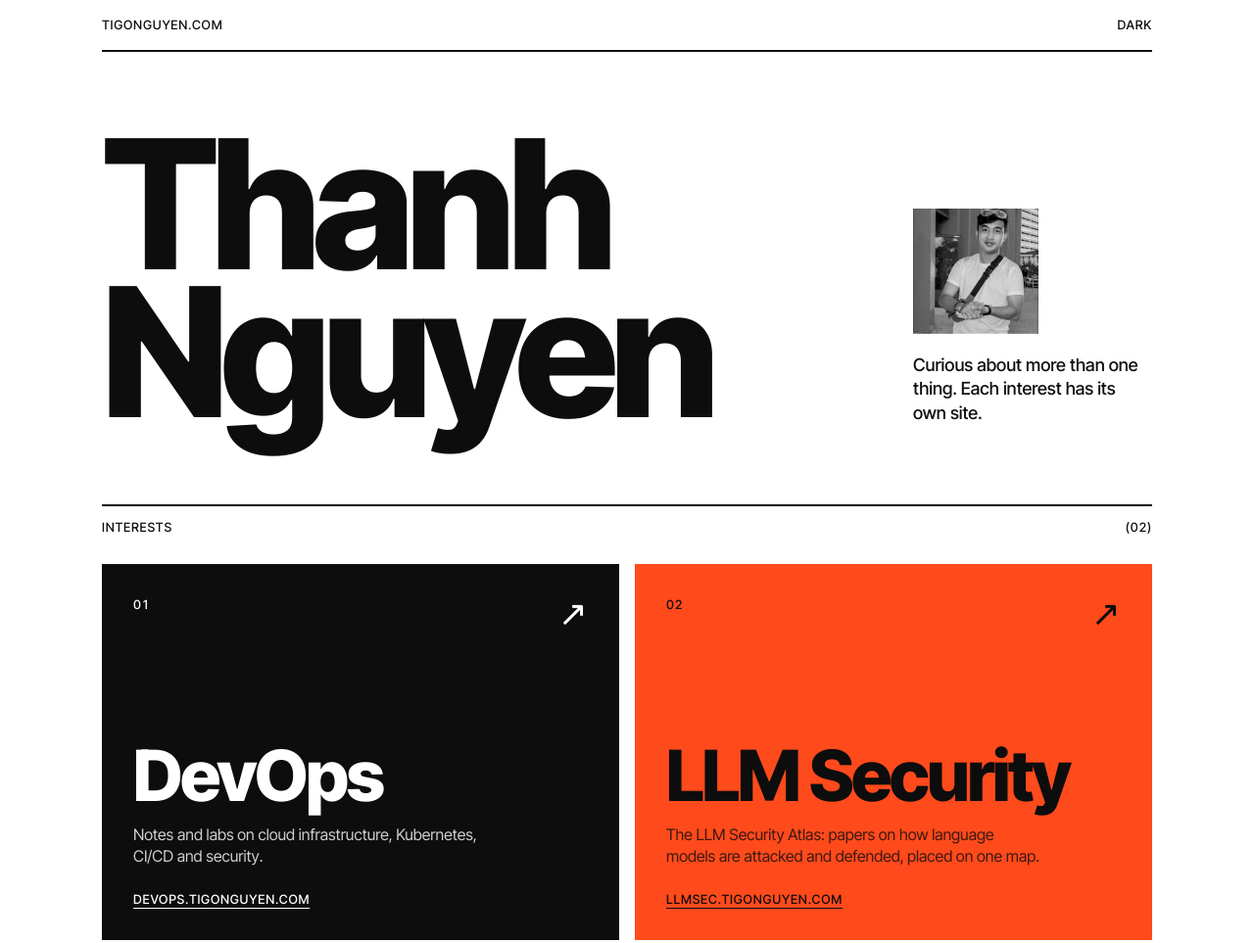
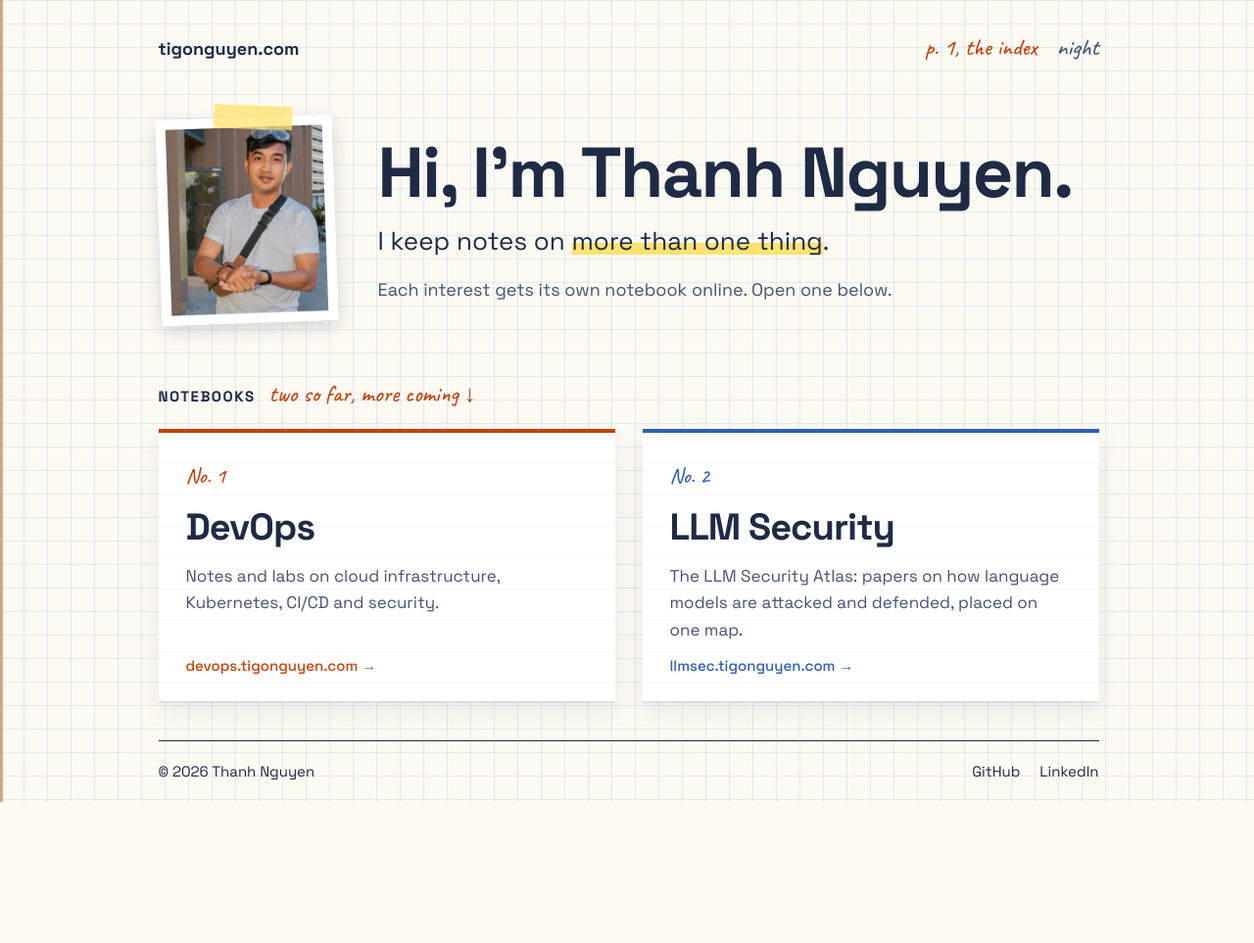
Before and after one commit to tigonguyen/tigonguyen, an Astro site: page / in a window 1280 px wide. Shown: the top 963 px of the page at 98% size. After the commit the page ends 819 px from the top, so only its background shows below. Built offline with nearby package versions, Linux system fonts and the light colour scheme; Astro itself is replaced by a stand-in of ours.

Commit message:
feat: redesign landing page as a field notebook

```diff
--- a/src/layouts/Base.astro
+++ b/src/layouts/Base.astro
@@ -8,7 +8,7 @@ interface Props {
 
 const {
   title = 'Thanh Nguyen',
-  description = 'Thanh Nguyen writes about DevOps and LLM security.',
+  description = 'Thanh Nguyen keeps notes on DevOps and LLM security.',
 } = Astro.props;
 const canonical = new URL(Astro.url.pathname, Astro.site);
 ---
@@ -29,7 +29,7 @@ const canonical = new URL(Astro.url.pathname, Astro.site);
     <link rel="preconnect" href="https://fonts.gstatic.com" crossorigin />
     <link
       rel="stylesheet"
-      href="https://fonts.googleapis.com/css2?family=Inter+Tight:wght@400;500;600;800&display=swap"
+      href="https://fonts.googleapis.com/css2?family=Caveat:wght@500;700&family=Space+Grotesk:wght@400;500;700&display=swap"
     />
     <script is:inline>
       (function () {
@@ -40,24 +40,32 @@ const canonical = new URL(Astro.url.pathname, Astro.site);
       })();
     </script>
   </head>
-  <body class="min-h-screen">
-    <div class="mx-auto flex min-h-screen max-w-6xl flex-col px-5 sm:px-10">
-      <header class="flex items-center justify-between border-b-2 border-fg py-4">
-        <a href="/" class="label">tigonguyen.com</a>
-        <button id="theme-toggle" type="button" class="label underline-offset-4 hover:underline" aria-label="Toggle dark mode">
-          <span class="dark:hidden">Dark</span><span class="hidden dark:inline">Light</span>
-        </button>
+  <body class="min-h-screen border-l-[3px] border-[var(--margin)]">
+    <div class="mx-auto flex min-h-screen max-w-5xl flex-col px-5 sm:px-8">
+      <header class="flex flex-wrap items-baseline justify-between gap-4 pt-8 pb-4">
+        <a href="/" class="text-lg font-bold">tigonguyen.com</a>
+        <div class="flex items-baseline gap-5">
+          <span class="font-hand text-2xl text-red">p. 1, the index</span>
+          <button
+            id="theme-toggle"
+            type="button"
+            class="font-hand text-2xl text-soft underline-offset-4 hover:text-ink hover:underline"
+            aria-label="Toggle dark mode"
+          >
+            <span class="dark:hidden">night</span><span class="hidden dark:inline">day</span>
+          </button>
+        </div>
       </header>
 
-      <main class="flex-1">
+      <main class="flex-1 py-10">
         <slot />
       </main>
 
-      <footer class="label flex flex-wrap items-center justify-between gap-3 border-t-2 border-fg py-5">
+      <footer class="flex flex-wrap items-center justify-between gap-3 border-t-[1.5px] border-ink py-5 text-[15px]">
         <span>© {new Date().getFullYear()} Thanh Nguyen</span>
-        <span class="flex gap-6">
-          <a href="https://github.com/tigonguyen" class="underline-offset-4 hover:underline">GitHub</a>
-          <a href="https://www.linkedin.com/in/thanh-nguyen-656853156/" class="underline-offset-4 hover:underline">LinkedIn</a>
+        <span class="flex gap-5">
+          <a href="https://github.com/tigonguyen" class="hover:text-red">GitHub</a>
+          <a href="https://www.linkedin.com/in/thanh-nguyen-656853156/" class="hover:text-red">LinkedIn</a>
         </span>
       </footer>
     </div>
--- a/src/pages/404.astro
+++ b/src/pages/404.astro
@@ -3,9 +3,9 @@ import Base from '../layouts/Base.astro';
 ---
 
 <Base title="Not found · Thanh Nguyen">
-  <section class="py-16 md:py-24">
-    <h1 class="text-[clamp(5rem,22vw,14rem)] leading-[0.8] font-extrabold tracking-[-0.05em]">404</h1>
-    <p class="mt-8 text-2xl font-medium">This page doesn't exist.</p>
-    <a href="/" class="label mt-6 inline-block underline underline-offset-4">Back to tigonguyen.com ↗</a>
+  <section class="flex flex-col gap-4 py-10">
+    <p class="font-hand text-3xl text-red">this page is torn out</p>
+    <h1 class="text-5xl font-bold tracking-tight">404</h1>
+    <p class="text-lg text-soft">There's nothing here. <a href="/" class="mark font-medium text-ink">Back to the index</a>.</p>
   </section>
 </Base>
--- a/src/pages/index.astro
+++ b/src/pages/index.astro
@@ -3,99 +3,90 @@ import { Image } from 'astro:assets';
 import Base from '../layouts/Base.astro';
 import avatar from '../assets/avatar.jpg';
 
-interface Field {
+interface Notebook {
   name: string;
   href: string;
   host: string;
   text: string;
-  /** Block colour: ink (black/white) or the orange accent. */
-  tone: 'ink' | 'accent';
-  /** Set true to keep an interest off the page for now. */
+  /** Pen colour for the card's top edge and labels. */
+  pen: 'red' | 'blue' | 'green';
+  /** Set true to keep a notebook off the page for now. */
   hidden?: boolean;
 }
 
-const fields: Field[] = [
+const notebooks: Notebook[] = [
   {
     name: 'DevOps',
     href: 'https://devops.tigonguyen.com',
     host: 'devops.tigonguyen.com',
     text: 'Notes and labs on cloud infrastructure, Kubernetes, CI/CD and security.',
-    tone: 'ink',
+    pen: 'red',
   },
   {
     name: 'LLM Security',
     href: 'https://llmsec.tigonguyen.com',
     host: 'llmsec.tigonguyen.com',
     text: 'The LLM Security Atlas: papers on how language models are attacked and defended, placed on one map.',
-    tone: 'accent',
+    pen: 'blue',
   },
   {
     name: 'Học Nhi Tri',
     href: 'https://tigonguyen.substack.com',
     host: 'tigonguyen.substack.com',
     text: 'My Substack, in Vietnamese.',
-    tone: 'ink',
+    pen: 'green',
     hidden: true,
   },
 ];
 
-const shown = fields.filter((f) => !f.hidden);
-const tones = {
-  ink: 'bg-fg text-bg',
-  accent: 'bg-accent text-on-accent',
+const shown = notebooks.filter((n) => !n.hidden);
+const pens = {
+  red: { edge: 'border-t-red', text: 'text-red' },
+  blue: { edge: 'border-t-blue', text: 'text-blue' },
+  green: { edge: 'border-t-green', text: 'text-green' },
 };
+const counts = ['', 'one so far', 'two so far', 'three so far', 'four so far'];
 ---
 
 <Base>
-  <section class="grid gap-10 py-12 md:grid-cols-12 md:gap-8 md:py-20">
-    <h1 class="text-[clamp(4.25rem,16vw,11.5rem)] leading-[0.82] font-extrabold tracking-[-0.045em] md:col-span-9">
-      Thanh<br />Nguyen
-    </h1>
-    <div class="flex flex-row items-end gap-5 md:col-span-3 md:flex-col md:items-start md:justify-end">
+  <section class="mb-14 flex flex-wrap items-center gap-11">
+    <div class="relative flex-none -rotate-2">
       <Image
         src={avatar}
         alt="Thanh Nguyen"
-        width={256}
-        height={256}
+        width={360}
+        height={420}
         loading="eager"
-        class="size-24 object-cover grayscale contrast-125 transition duration-300 hover:grayscale-0 md:size-32"
+        class="block h-[210px] w-[180px] border-[10px] border-card object-cover shadow-[0_6px_18px_rgba(31,42,68,0.18)]"
       />
-      <p class="text-lg leading-snug font-medium">
-        Curious about more than one thing. Each interest has its own site.
-      </p>
+      <span aria-hidden="true" class="absolute -top-3 left-[60px] h-6 w-20 rotate-[4deg] bg-[rgba(255,227,110,0.75)]"></span>
+    </div>
+    <div class="flex min-w-0 flex-[1_1_480px] flex-col gap-4">
+      <h1 class="text-5xl leading-[1.02] font-bold tracking-tight sm:text-[72px]">Hi, I'm Thanh Nguyen.</h1>
+      <p class="text-2xl leading-snug sm:text-[26px]">I keep notes on <span class="mark">more than one thing</span>.</p>
+      <p class="max-w-xl text-lg leading-relaxed text-soft">Each interest gets its own notebook online. Open one below.</p>
     </div>
   </section>
 
-  <section aria-labelledby="interests" class="pb-16 md:pb-24">
-    <div class="label flex justify-between border-t-2 border-fg py-3">
-      <h2 id="interests">Interests</h2>
-      <span>({String(shown.length).padStart(2, '0')})</span>
+  <section aria-labelledby="notebooks" class="flex flex-col gap-5">
+    <div class="flex flex-wrap items-baseline gap-3.5">
+      <h2 id="notebooks" class="text-[15px] font-bold tracking-[0.1em] uppercase">Notebooks</h2>
+      <span class="font-hand text-2xl text-red">{counts[shown.length] ?? `${shown.length} so far`}, more coming ↓</span>
     </div>
-
-    <ul class="mt-4 grid gap-4 md:grid-cols-2">
-      {shown.map((f, i) => (
+    <ul class="grid gap-7 md:grid-cols-2">
+      {shown.map((n, i) => (
         <li>
           <a
-            href={f.href}
+            href={n.href}
             class:list={[
-              'group flex min-h-80 flex-col justify-between p-6 transition-transform duration-200 hover:-translate-y-1 sm:min-h-96 sm:p-8',
-              tones[f.tone],
+              'ruled flex h-full flex-col gap-3 border-t-4 bg-card px-7 pt-7 pb-6 shadow-[0_2px_0_rgba(31,42,68,0.08),0_10px_24px_rgba(31,42,68,0.08)] transition-transform hover:-translate-y-1',
+              pens[n.pen].edge,
             ]}
           >
-            <div class="flex items-start justify-between">
-              <span class="label">{String(i + 1).padStart(2, '0')}</span>
-              <span
-                class="text-4xl leading-none transition-transform duration-200 group-hover:translate-x-1 group-hover:-translate-y-1"
-                aria-hidden="true"
-              >
-                ↗
-              </span>
-            </div>
-            <div>
-              <h3 class="text-[clamp(2.75rem,6vw,4.5rem)] leading-[0.9] font-extrabold tracking-[-0.035em]">{f.name}</h3>
-              <p class="mt-4 max-w-sm text-base leading-snug opacity-80">{f.text}</p>
-              <p class="label mt-6 underline underline-offset-4">{f.host}</p>
-            </div>
+            <span class:list={['font-hand text-[22px]', pens[n.pen].text]}>No. {i + 1}</span>
+            <span class="text-[38px] leading-tight font-bold tracking-tight">{n.name}</span>
+            <span class="text-[17px] leading-relaxed text-soft">{n.text}</span>
+            <span class:list={['mt-auto text-[15px] font-medium', pens[n.pen].text]}>{n.host} →</span>
           </a>
         </li>
       ))}
--- a/src/styles/global.css
+++ b/src/styles/global.css
@@ -2,49 +2,69 @@
 
 @custom-variant dark (&:where(.dark, .dark *));
 
-/* Swiss-style palette: ink, paper and one signal colour. Swapped as a whole in dark mode. */
+/* Field notebook: graph paper, navy ink, red-pen accent, yellow marker. */
 :root {
-  --bg: #ffffff;
-  --fg: #0d0d0d;
-  --muted: #6b6b6b;
-  --accent: #ff4a1c;
-  --on-accent: #0d0d0d;
+  --paper: #fbfaf3;
+  --grid: rgba(64, 120, 200, 0.13);
+  --ink: #1f2a44;
+  --soft: #475275;
+  --card: #ffffff;
+  --mark: #ffe36e;
+  --margin: rgba(194, 65, 12, 0.45);
+  --red: #c2410c;
+  --blue: #2f5fb3;
+  --green: #2f7d4f;
 }
+/* Night notebook: navy paper, faint grid, lighter pens. */
 .dark {
-  --bg: #1b1b1b;
-  --fg: #f1f0ec;
-  --muted: #a3a3a3;
-  --accent: #ff6a3d;
-  --on-accent: #0d0d0d;
+  --paper: #1c2230;
+  --grid: rgba(150, 180, 230, 0.09);
+  --ink: #e9edf5;
+  --soft: #b4bdd1;
+  --card: #252c3c;
+  --mark: rgba(255, 227, 110, 0.35);
+  --margin: rgba(240, 138, 93, 0.5);
+  --red: #f08a5d;
+  --blue: #86aaf0;
+  --green: #71c493;
 }
 
 @theme inline {
-  --color-bg: var(--bg);
-  --color-fg: var(--fg);
-  --color-muted: var(--muted);
-  --color-accent: var(--accent);
-  --color-on-accent: var(--on-accent);
+  --color-paper: var(--paper);
+  --color-ink: var(--ink);
+  --color-soft: var(--soft);
+  --color-card: var(--card);
+  --color-red: var(--red);
+  --color-blue: var(--blue);
+  --color-green: var(--green);
 }
 
 @theme {
-  --font-sans: "Inter Tight", ui-sans-serif, system-ui, sans-serif;
+  --font-sans: "Space Grotesk", ui-sans-serif, system-ui, sans-serif;
+  --font-hand: "Caveat", "Comic Sans MS", cursive;
 }
 
 @layer base {
   html {
-    @apply bg-bg text-fg antialiased;
+    @apply bg-paper text-ink antialiased;
     font-family: var(--font-sans);
-    font-feature-settings: "tnum";
+    background-image:
+      linear-gradient(var(--grid) 1px, transparent 1px),
+      linear-gradient(90deg, var(--grid) 1px, transparent 1px);
+    background-size: 24px 24px;
   }
   ::selection {
-    @apply bg-accent text-on-accent;
+    background: var(--mark);
   }
 }
 
-/* Small uppercase label used in the header, section rows and footer. */
-@utility label {
-  font-size: 0.8rem;
-  font-weight: 500;
-  letter-spacing: 0.06em;
-  text-transform: uppercase;
+/* Marker highlight behind a phrase. */
+@utility mark {
+  background: linear-gradient(transparent 55%, var(--mark) 55%, var(--mark) 92%, transparent 92%);
 }
+
+/* Ruled index-card lines. */
+@utility ruled {
+  background-image: linear-gradient(transparent 31px, var(--grid) 32px);
+  background-size: 100% 32px;
+}
```
Also changed, not shown: public/favicon.svg.
